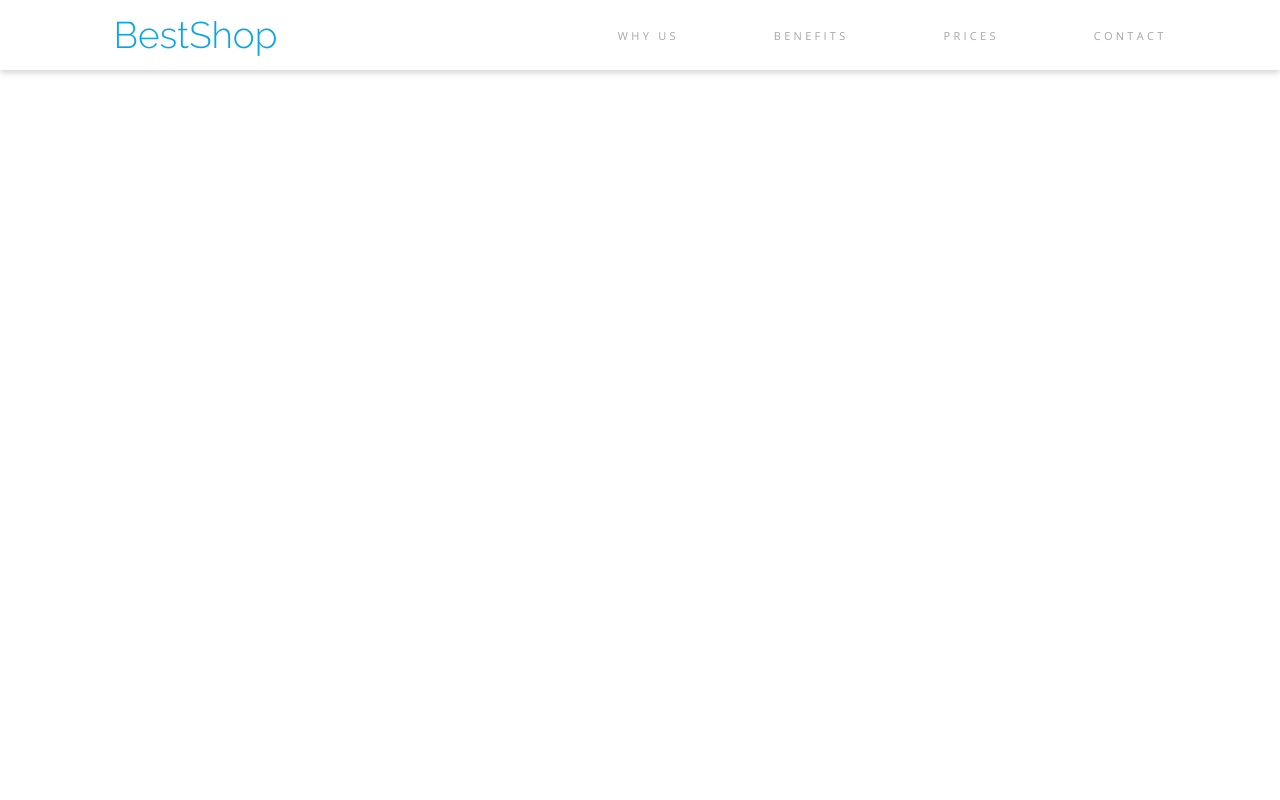
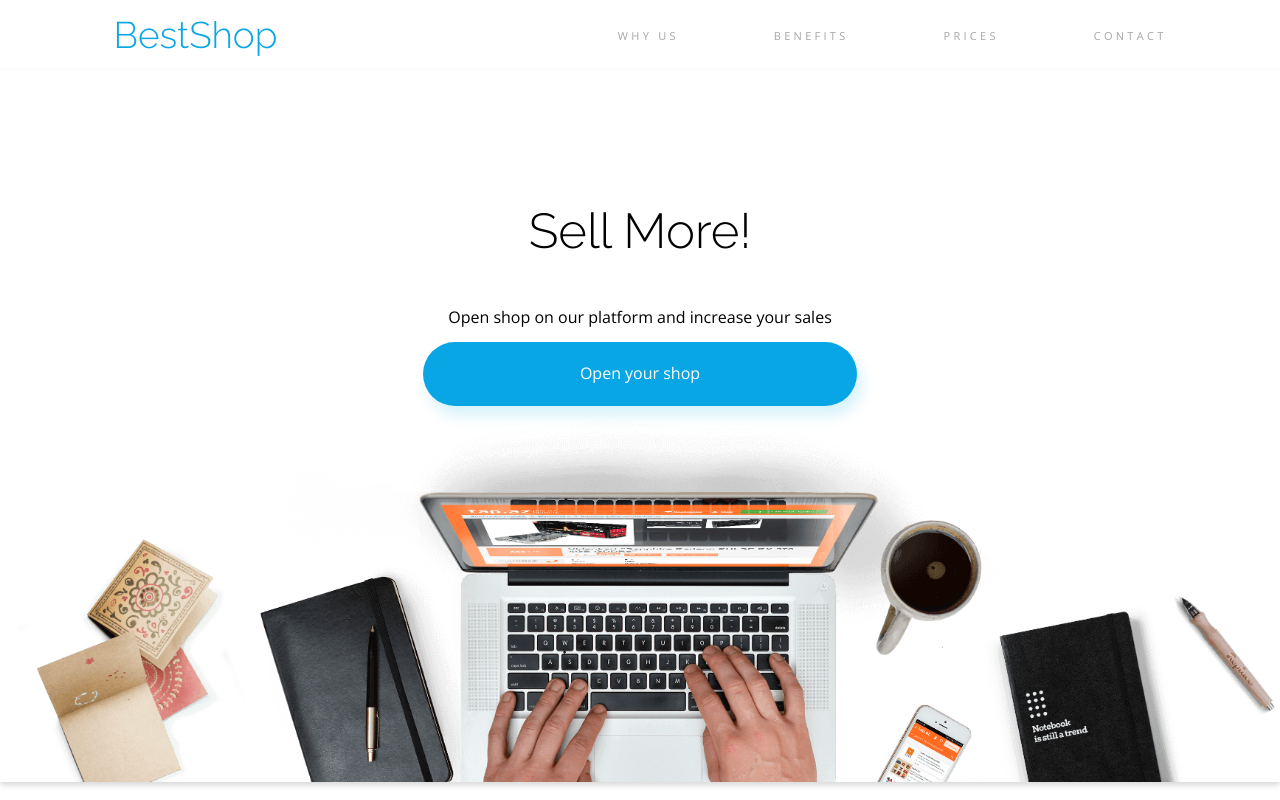
Before and after one commit to Annszer/BestShop, a plain HTML site: page index.html in a window 1280 px wide. Drawn offline with nearby package versions, Linux system fonts and the light colour scheme.

Commit message:
opening section - main

```diff
--- a/css/style.css
+++ b/css/style.css
@@ -74,3 +74,63 @@
 }
 
 /*endregion belka górna nawigacji*/
+
+/*region sekcja otwierająca*/
+.main {
+    width: 100%;
+    height: 712px;
+    background: var(--color-white);
+    box-shadow: 0 3px 6px #00000029;
+    opacity: 1;
+    display: flex;
+    justify-content: center;
+    align-items: flex-start;
+    flex-direction: row;
+    margin: 0;
+    /*border: 2px solid red;*/
+    background-image: url("../assets/Background.png");
+    background-size: contain;
+    background-repeat: no-repeat;
+    background-position: bottom;
+    /*background-attachment: fixed;*/
+}
+
+.main .container {
+    /*border: 2px solid blue;*/
+    display: flex;
+    flex-direction: column;
+    margin-top: 100px;
+}
+
+.main-title {
+    text-align: center;
+    font-family: var(--font-relaway);
+    font-weight: 300;
+    font-size: 49px;
+    letter-spacing: 0px;
+    color: var(--color-black);
+    opacity: 1;
+    text-transform: capitalize;
+}
+
+.main-text {
+    text-align: center;
+    font-family: var(--font-open);
+    font-size: 16px;
+    font-weight: 400;
+    letter-spacing: 0px;
+    color: var(--color-black);
+    opacity: 1;
+}
+
+.main-btn {
+    background: var(--color-primary);
+    box-shadow: 5px 10px 14px #07ACE629;
+    border-radius: 40px;
+    opacity: 1;
+    padding: 22px 157px 23px 157px;
+    text-decoration: none;
+    color: var(--color-white);
+    font-family: var(--font-open);
+}
+/*endregion sekcja otwierająca*/
--- a/index.html
+++ b/index.html
@@ -31,6 +31,16 @@
 </header>
 <!--endregion belka górna nawigacji-->
 
+<!--region sekcja otwierająca-->
+    <main class="main">
+        <div class="container">
+
+            <h1 class="main-title">Sell more!</h1>
+            <p class="main-text">Open shop on our platform and increase your sales</p>
+            <a href="" class="main-btn">Open your shop</a>
+        </div>
+    </main>
+<!--endregion sekcja otwierająca-->
 
 </body>
 </html>
```
Lines whose indentation alone changed are shown as unchanged.
